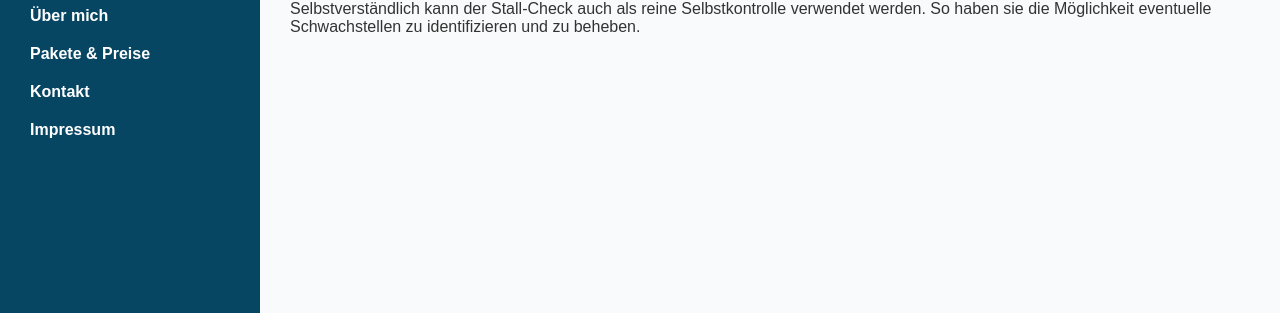
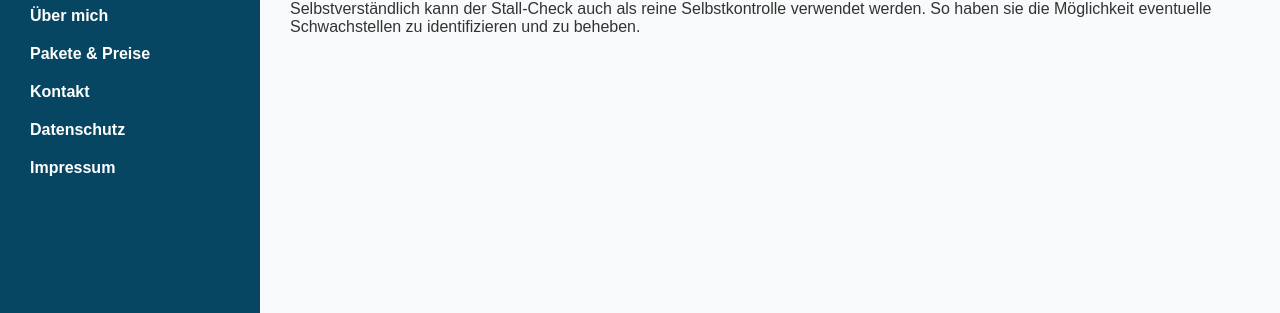
Before and after one commit to Kerstin78/stallcheck, a Jekyll site: the page built from index.md, in a window 1280 px wide. Shown: the part 248-561 px from the top of the page. Built offline with Jekyll 4.4.1, drawn with Linux system fonts in a browser that asks for light colours.

Commit message:
Update default.html

```diff
--- a/_layouts/default.html
+++ b/_layouts/default.html
@@ -62,6 +62,7 @@
         <li><a href="/ueber-mich">Über mich</a></li>
         <li><a href="/pakete">Pakete & Preise</a></li>
         <li><a href="/kontakt">Kontakt</a></li>
+        <li><a href="/datenschutz">Datenschutz</a></li>
         <li><a href="/impressum">Impressum</a></li>
       </ul>
     </nav>
```
